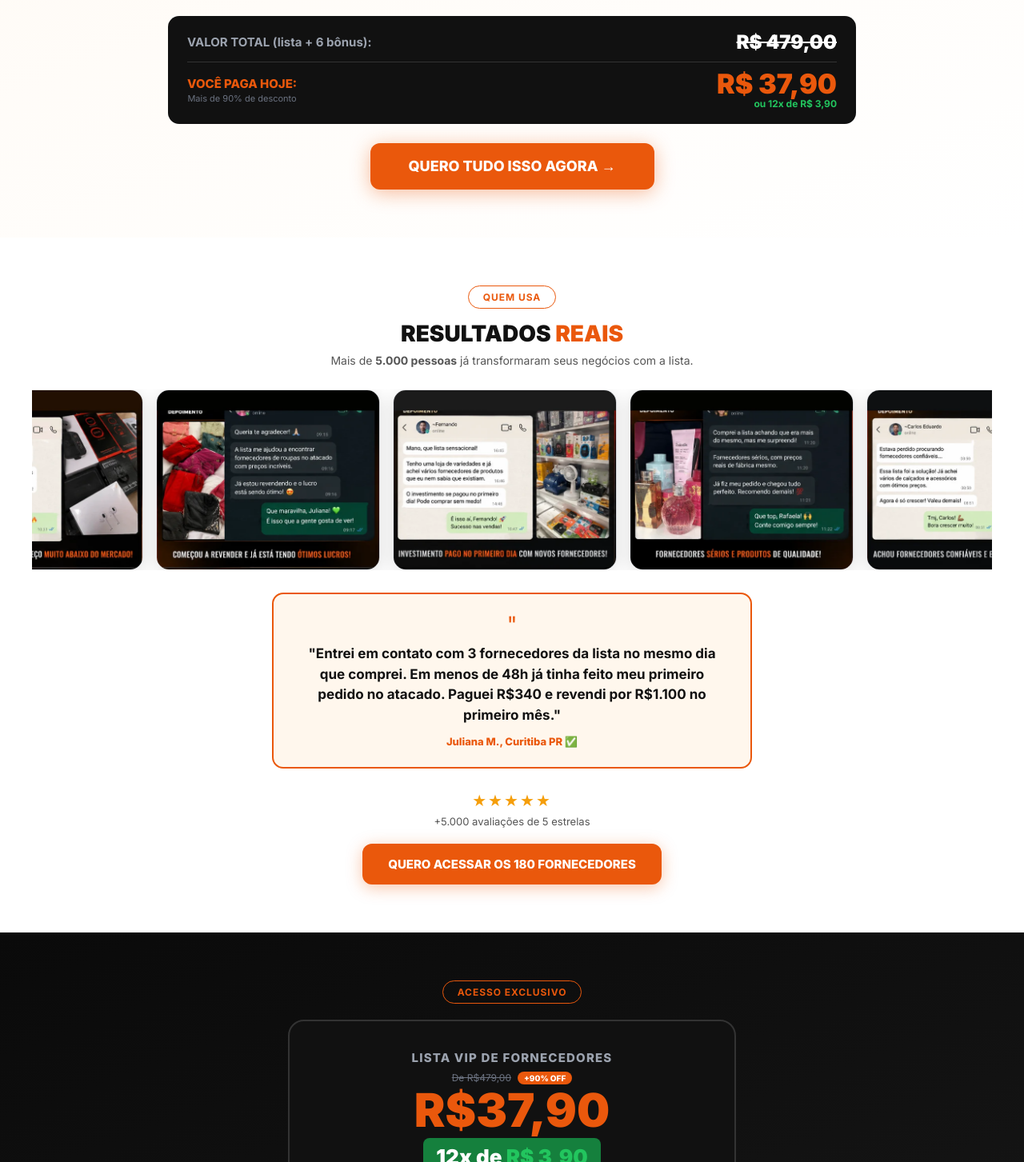
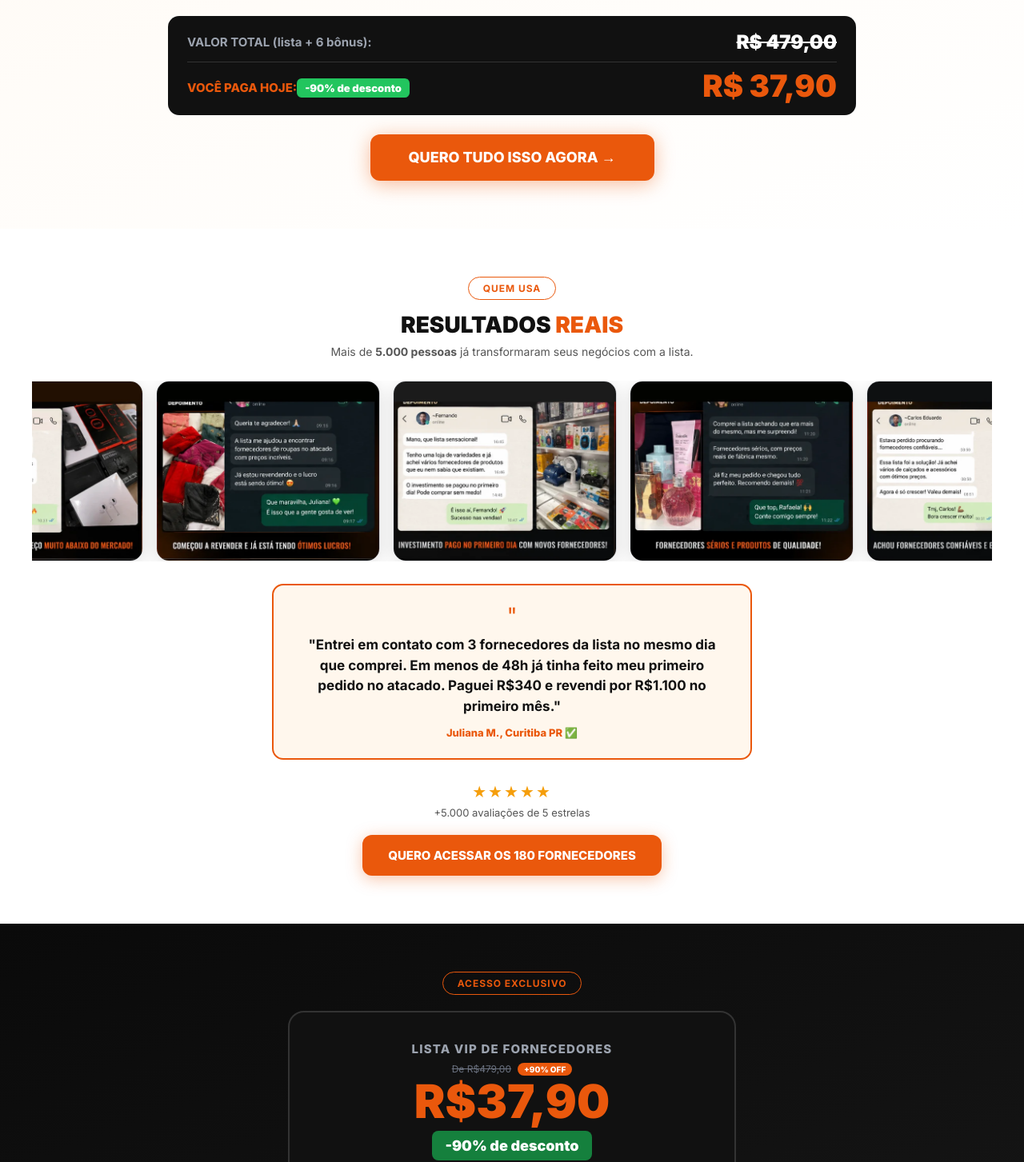
Before and after one commit to geisajanuariouba-cloud/fornecedor, a Next.js app: page /oferta in a window 1280 px wide. Shown: the part 3717-5170 px from the top of the page at 80% size. Built offline with nearby package versions, Linux system fonts and the light colour scheme.

Commit message:
feat: remove 12x installments, highlight 90% discount badge

```diff
--- a/src/app/oferta/page.tsx
+++ b/src/app/oferta/page.tsx
@@ -421,12 +421,11 @@ export default function FornecedoresOfertaPage() {
             <div style={{ display:"flex", alignItems:"center", justifyContent:"space-between", flexWrap:"wrap", gap:"8px", borderTop:"1px solid #333", paddingTop:"10px" }}>
               <div>
                 <span style={{ fontSize:isMobile?"13px":"15px", fontWeight:800, color:"#ea580c" }}>VOCÊ PAGA HOJE:</span>
-                <div style={{ fontSize:"11px", color:"#6b7280", marginTop:"2px" }}>Mais de 90% de desconto</div>
+                <div style={{ display:"inline-flex", alignItems:"center", gap:"6px", marginTop:"6px", background:"#22c55e", borderRadius:"6px", padding:"4px 10px" }}>
+                  <span style={{ fontSize:"13px", fontWeight:900, color:"#fff" }}>-90% de desconto</span>
+                </div>
               </div>
-              <div style={{ textAlign:"right" }}>
-                <div style={{ fontSize:isMobile?"28px":"34px", fontWeight:900, color:"#ea580c", lineHeight:1 }}>R$ 37,90</div>
-                <div style={{ fontSize:"12px", color:"#22c55e", fontWeight:700 }}>ou 12x de R$ 3,90</div>
-              </div>
+              <div style={{ fontSize:isMobile?"32px":"38px", fontWeight:900, color:"#ea580c", lineHeight:1 }}>R$ 37,90</div>
             </div>
           </div>
 
@@ -486,8 +485,8 @@ export default function FornecedoresOfertaPage() {
                 <span style={{ background:"#ea580c", color:"#fff", fontSize:"10px", fontWeight:800, padding:"2px 8px", borderRadius:"100px", marginLeft:"8px" }}>+90% OFF</span>
               </div>
               <div style={{ fontSize:isMobile?"44px":"58px", fontWeight:900, color:"#ea580c", lineHeight:1 }}>R$37,90</div>
-              <div style={{ fontSize:isMobile?"22px":"26px", fontWeight:900, color:"#fff", marginTop:"6px", background:"#15803d", borderRadius:"8px", padding:"8px 16px", display:"inline-block" }}>
-                12x de <span style={{ color:"#22c55e" }}>R$ 3,90</span>
+              <div style={{ display:"inline-flex", alignItems:"center", gap:"6px", marginTop:"8px", background:"#15803d", borderRadius:"8px", padding:"8px 16px" }}>
+                <span style={{ fontSize:isMobile?"16px":"18px", fontWeight:900, color:"#fff" }}>-90% de desconto</span>
               </div>
               <div style={{ fontSize:"12px", color:"#6b7280", fontWeight:600, marginTop:"8px" }}>PAGAMENTO ÚNICO • ACESSO VITALÍCIO</div>
             </div>
```
Also changed, not shown: src/app/page.tsx (+6 -7 lines).
